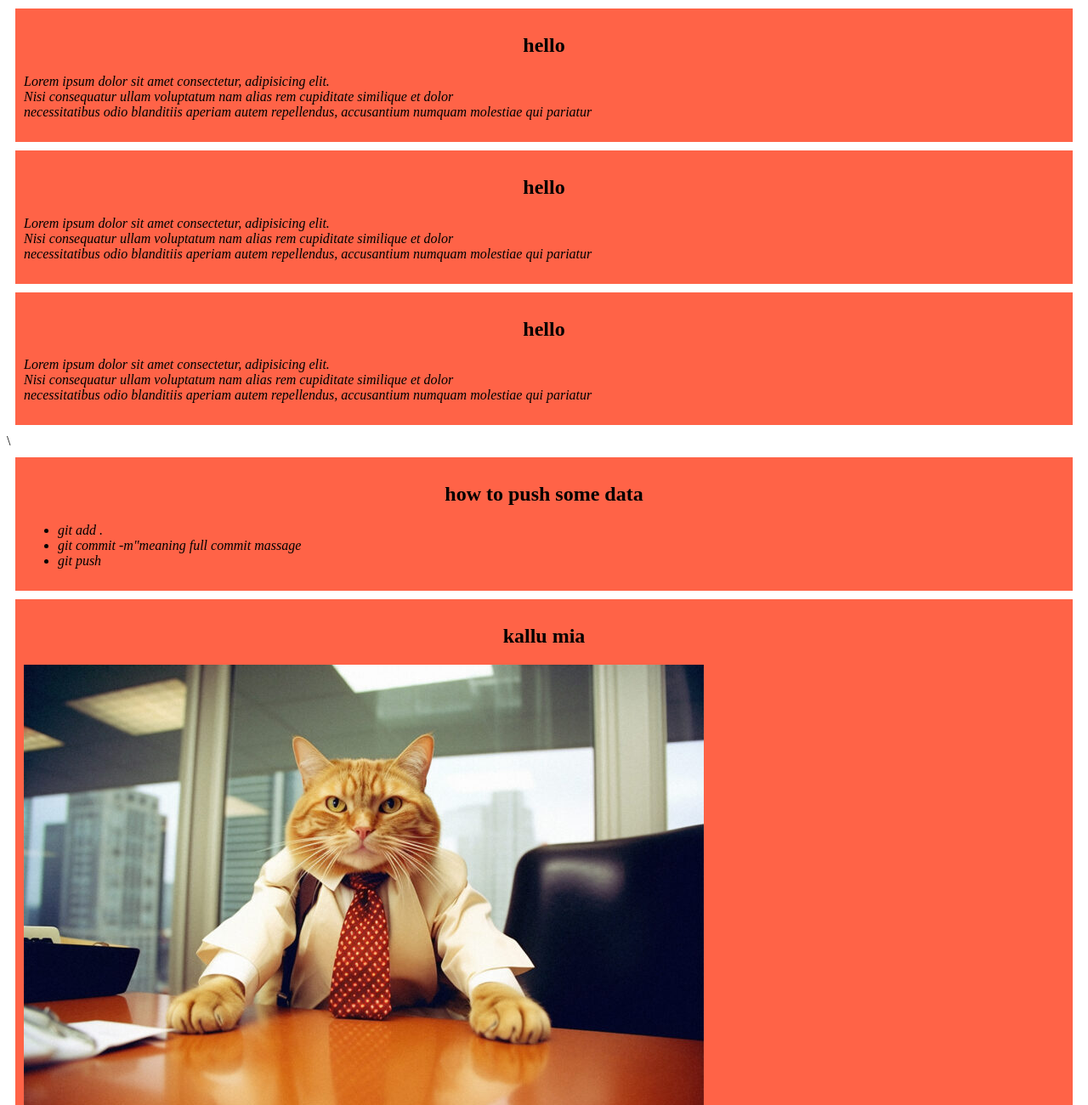
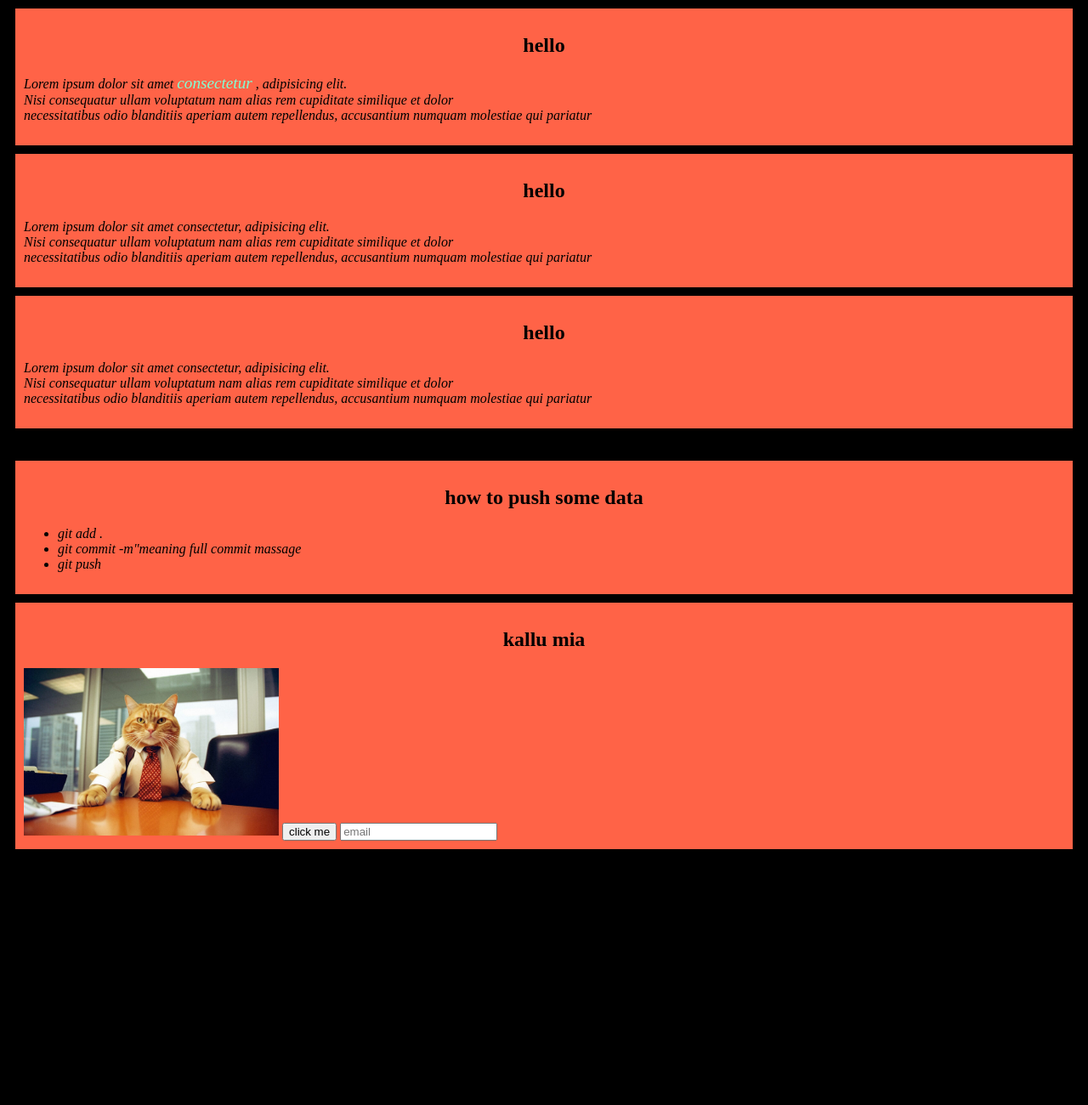
Before and after one commit to Rahiji9/my-simple-website, a plain HTML site: page index.html in a window 1280 px wide. Shown: the top 1300 px of the page at 85% size. After the commit the page ends 1009 px from the top, so only its background shows below. Drawn offline with Linux system fonts and the light colour scheme.

Commit message:
some or data

```diff
--- a/index.html
+++ b/index.html
@@ -5,6 +5,10 @@
   <meta name="viewport" content="width=device-width, initial-scale=1.0">
   <title>my simple website</title>
   <style>
+    .tutu{
+      color:aquamarine;
+      font-size: larger;
+    }
     h2{
       /font-style: italic;
       text-align: center;
@@ -21,7 +25,7 @@
 <body>
   <div>
     <h2>hello</h2>
-    <p>Lorem ipsum dolor sit amet consectetur, adipisicing elit. <br> Nisi consequatur ullam voluptatum nam alias rem cupiditate similique et dolor <br> necessitatibus odio blanditiis aperiam autem repellendus, accusantium numquam molestiae qui pariatur
+    <p>Lorem ipsum dolor sit amet <em class="tutu">consectetur</em> , adipisicing elit. <br> Nisi consequatur ullam voluptatum nam alias rem cupiditate similique et dolor <br> necessitatibus odio blanditiis aperiam autem repellendus, accusantium numquam molestiae qui pariatur
     </p>
   </div>
   <div>
@@ -42,9 +46,11 @@
       <li>git push</li>
     </ul>
   </div>
-  <div>
+  <div class="image-box">
     <h2>kallu mia</h2>
-    <img src="images/gratisography-retro-boss-cat-free-stock-photo-800x525.jpg" alt="">
+    <img class="my-image" src="images/gratisography-retro-boss-cat-free-stock-photo-800x525.jpg" alt="">
+    <a href="https://www.google.com/"></a> <button>click me</button></a>
+    <input type="email" placeholder="email" name="" id="">
   </div>
 </body>
 </html>
--- a/styels/blog.css
+++ b/styels/blog.css
@@ -3,3 +3,11 @@ div{
   padding: 10px;
   margin: 10px;
 }
+.my-image{
+  width: 300px;
+ margin-left: auto;
+ display:inline-block
+}
+body{
+  background-color: black;
+}
```
